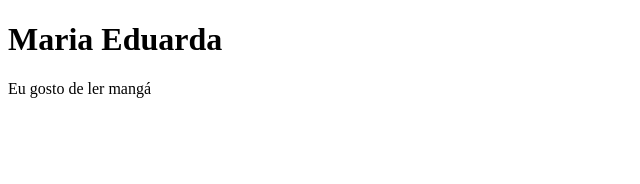
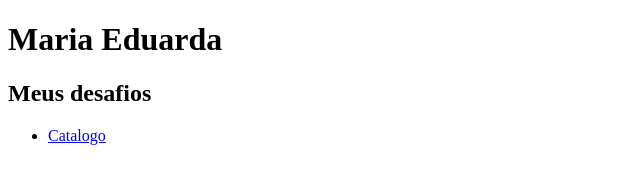
Before and after one commit to MariaEduarda30/DW, a plain HTML site: page pag1.html in a window 1280 px wide. Shown: the whole page, without its empty margins (0-640 px from the left). Drawn offline with Linux system fonts and the light colour scheme.

Commit message:
Update pag1.html

```diff
--- a/pag1.html
+++ b/pag1.html
@@ -1,11 +1,14 @@
 <!DOCTYPE html>
 <html lang="pt-br">
-  <head>
-    <meta charset="UTF-8">
-    <meta name="autor" content="Maria Eduarda">
-  </head>
-  <body>
-    <h1>Maria Eduarda</h1>
-    <p>Eu gosto de ler mangá</p>
-  </body>
+    <head>
+        <meta name="autor" content="maria eduarda">
+        <meta charset = "UTF-8">
+    </head>
+    <body>
+        <h1>Maria Eduarda</h1>
+        <h2>Meus desafios</h2>
+        <ul>
+            <li><a href="https://github.com/MariaEduarda30/DW/blob/main/DW/index.html">Catalogo</a></li>
+        </ul>
+    </body>
 </html>
```
